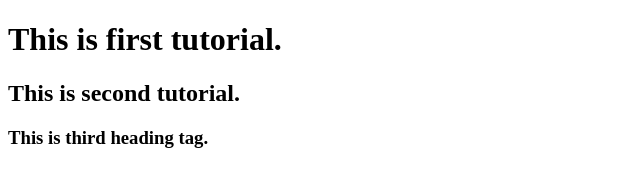
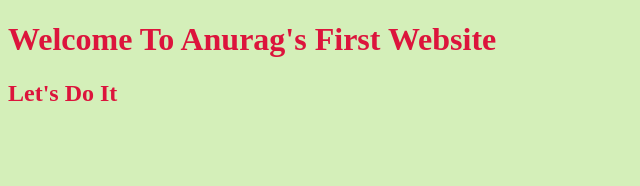
Before and after one commit to Abhi0944/Sample-project-1, a plain HTML site: page index.html in a window 1280 px wide. Shown: the whole page, without its empty margins (0-640 px from the left). Drawn offline with Linux system fonts and the light colour scheme.

Commit message:
First Edition to HTML and CSS files

```diff
--- a/index.html
+++ b/index.html
@@ -3,11 +3,12 @@
 <head>
     <meta charset="UTF-8">
     <meta name="viewport" content="width=device-width, initial-scale=1.0">
-    <title>Document</title>
+    <title>Buliding First Website</title>
+    <link rel="stylesheet" href="style.css">
 </head>
 <body>
-    <h1>This is first tutorial.</h1>
-    <h2>This is second tutorial.</h2>
-    <h3>This is third heading tag.</h3>
+    <h1>Welcome To Anurag's First Website</h1>
+    <h2>Let's Do It</h2>
+    <script src="script.js"></script>
 </body>
 </html>
--- a/style.css
+++ b/style.css
@@ -0,0 +1,4 @@
+body{
+    background-color: rgb(212, 239, 185);
+    color:crimson
+}
```
